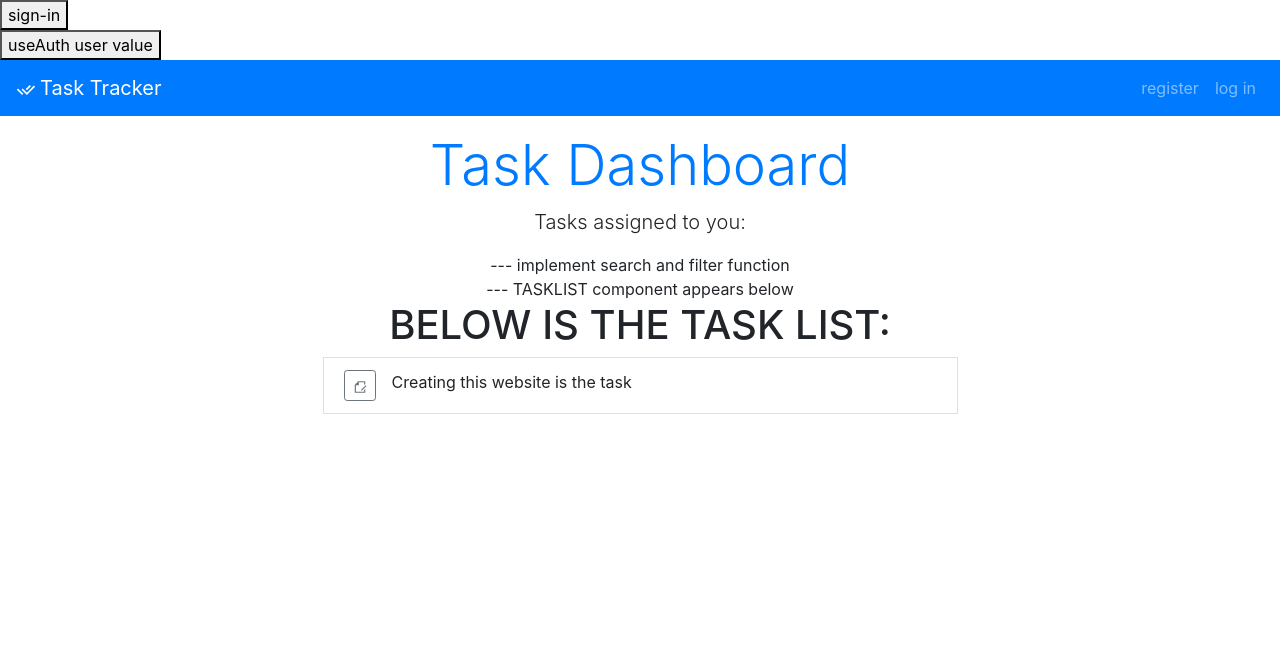
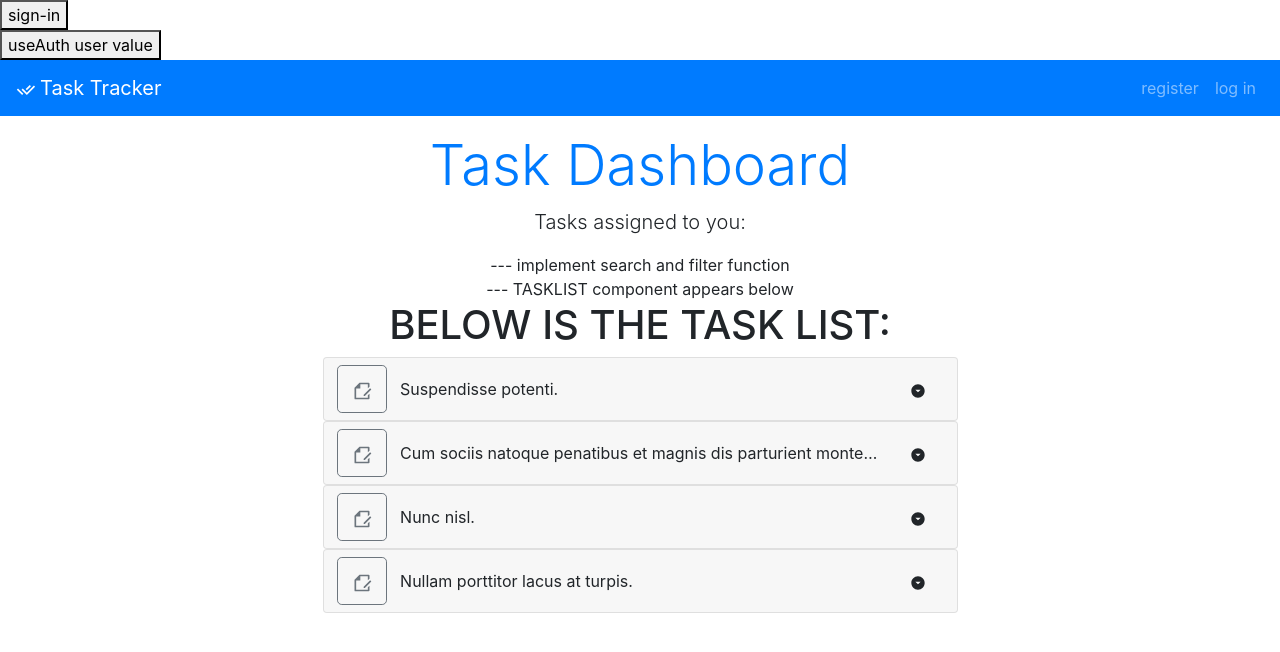
Before and after one commit to zkiu/Task-Tracker, a React (Create React App) app: page /dashboard in a window 1280 px wide. Shown: the top 652 px of the page. Built offline with nearby package versions, Linux system fonts and the light colour scheme; no server answers; the database is empty; sample sign-in values are in the browser's storage.

Commit message:
Add collapsible item feature to TasksList

```diff
--- a/package.json
+++ b/package.json
@@ -10,6 +10,8 @@
 		"bootstrap": "^4.5.3",
 		"express": "^4.17.1",
 		"firebase": "^8.0.1",
+		"jquery": "^3.5.1",
+		"popper.js": "^1.16.1",
 		"react": "^17.0.1",
 		"react-dom": "^17.0.1",
 		"react-icons": "^3.11.0",
--- a/src/App.js
+++ b/src/App.js
@@ -4,6 +4,8 @@ import {Router} from '@reach/router'
 import './FirebaseConfig' // -- initialize firebase
 
 import 'bootstrap/dist/css/bootstrap.css'
+import 'bootstrap/dist/js/bootstrap'
+
 import './App.css'
 
 import {ProtectedRoute} from './services/general/ProtectedRoute'
--- a/src/components/TaskList.js
+++ /dev/null
@@ -1,45 +0,0 @@
-import React from 'react'
-import {RiFileEditLine} from 'react-icons/ri'
-import {navigate} from '@reach/router'
-
-// -- This compenent displays the lists of task from an Array
-export default function TaskList(prop) {
-	// *** dissable props for now
-	// let {tasks} = prop.taskList
-
-	let tasks = [
-		{
-			taskID: 'xyz',
-			taskName: 'Creating this website is the task',
-		},
-	]
-
-	let myTask = tasks.map((item) => {
-		return (
-			<div className="list-group-item d-flex" key={item.taskID}>
-				<section
-					className="btn-group align-self-center"
-					role="group"
-					aria-label="Task Option(s)"
-				>
-					<button
-						className="btn btn-sm btn-outline-secondary"
-						title="View/Edit task"
-					>
-						<RiFileEditLine />
-					</button>
-				</section>
-				<section className="pl-3 text-left align-seft-center">
-					{item.taskName /*add task status, duedates*/}
-				</section>
-			</div>
-		)
-	})
-
-	return (
-		<>
-			<h1>BELOW IS THE TASK LIST:</h1>
-			{myTask}
-		</>
-	)
-}
--- /dev/null
+++ b/src/components/TasksList.js
@@ -0,0 +1,115 @@
+import React from 'react'
+import {RiFileEditLine} from 'react-icons/ri'
+import {MdArrowDropDownCircle} from 'react-icons/md'
+import {navigate} from '@reach/router'
+
+// -- This compenent displays a list of tasks from a filtered Array passed on to it from Dashboard
+export default function TasksList(prop) {
+	// *** disable props for now
+
+	// *** sample filtered tasks array from Dashboard
+	let tasksArray = [
+		{
+			id: '4wsqXU',
+			taskName: 'Suspendisse potenti.',
+			priority: 'P2',
+			status: 'Archieved',
+			dateCreated: '2020-08-27',
+			dateModified: '2020-06-05',
+			description:
+				'Nullam sit amet turpis elementum ligula vehicula consequat. Morbi a ipsum. Integer a nibh.',
+			supervisorId: 'user2',
+			responsibleId: 'user1',
+			commentListId: 'aIfCnh',
+		},
+		{
+			id: 'zQ0wwr',
+			taskName:
+				'Cum sociis natoque penatibus et magnis dis parturient montes, nascetur ridiculus mus.',
+			priority: 'P2',
+			status: 'Archieved',
+			dateCreated: '2020-01-10',
+			dateModified: '2020-02-16',
+			description:
+				'Pellentesque at nulla. Suspendisse potenti. Cras in purus eu magna vulputate luctus.',
+			supervisorId: 'user2',
+			responsibleId: 'user1',
+			commentListId: '1USQQR',
+		},
+		{
+			id: 'yRdat4',
+			taskName: 'Nunc nisl.',
+			priority: 'P1',
+			status: 'Archieved',
+			dateCreated: '2020-02-06',
+			dateModified: '2020-01-27',
+			description:
+				'Pellentesque at nulla. Suspendisse potenti. Cras in purus eu magna vulputate luctus.',
+			supervisorId: 'user2',
+			responsibleId: 'user1',
+			commentListId: '7ZnMis',
+		},
+		{
+			id: 'haBkOA',
+			taskName: 'Nullam porttitor lacus at turpis.',
+			priority: 'P1',
+			status: 'Archieved',
+			dateCreated: '2019-12-26',
+			dateModified: '2020-08-10',
+			description:
+				'Phasellus sit amet erat. Nulla tempus. Vivamus in felis eu sapien cursus vestibulum.',
+			supervisorId: 'user4',
+			responsibleId: 'user1',
+			commentListId: '8Aikbc',
+		},
+	]
+
+	let myTask = tasksArray.map((task) => {
+		return (
+			<div className="accordion" id="oneTaskElement" key={task.id}>
+				<div className="card">
+					<div className="card-header p-0" id={task.id}>
+						<div
+							className="btn btn-block text-left"
+							type="button"
+							data-toggle="collapse"
+							data-target={`#collapse${task.id}`}
+							aria-expanded="false"
+							aria-controls={`collapse${task.id}`}
+						>
+							<button
+								type="button"
+								className="btn btn-lg btn-outline-secondary col-1 p-2"
+								title="Edit Task"
+							>
+								<RiFileEditLine />
+							</button>
+							<div className="btn text-truncate text-nowrap text-left col-10">
+								{task.taskName}
+							</div>
+							<div className="btn col-1">
+								<MdArrowDropDownCircle />
+							</div>
+						</div>
+					</div>
+
+					<div
+						id={`collapse${task.id}`}
+						className="collapse"
+						aria-labelledby={task.id}
+						data-parent="#oneTaskElement"
+					>
+						<div className="card-body">{task.description}</div>
+					</div>
+				</div>
+			</div>
+		)
+	})
+
+	return (
+		<>
+			<h1>BELOW IS THE TASK LIST:</h1>
+			{myTask}
+		</>
+	)
+}
--- a/src/pages/DashboardPage.js
+++ b/src/pages/DashboardPage.js
@@ -1,20 +1,26 @@
-import React from 'react'
+import React, {useEffect, useState} from 'react'
 import {Link} from '@reach/router'
-import TaskList from '../components/TaskList'
+import TasksList from '../components/TasksList'
+
+import {FaRandom, FaUndo} from 'react-icons/fa'
 
 // ** need to add component to filter/query through tasks before sending array to TaskList
-export default function DashboardPage() {
+export default function DashboardPage({tasksList}) {
 	return (
+		<>
 			<div className="container text-center">
 				<div className="row justify-content-center">
 					<div className="col-10 col-md-10 col-lg-8 col-xl-7">
-					<div className="display-4 text-primary mt-3 mb-2">Task Dashboard</div>
+						<div className="display-4 text-primary mt-3 mb-2">
+							Task Dashboard
+						</div>
 						<p className="lead">Tasks assigned to you:</p>
 						<div>--- implement search and filter function</div>
 						<div>--- TASKLIST component appears below</div>
-					<TaskList />
+						<TasksList />
 					</div>
 				</div>
 			</div>
+		</>
 	)
 }
```
Also changed, not shown: 1 other file (tests, documents, lock files or other folders). Lines whose indentation alone changed are shown as unchanged.
